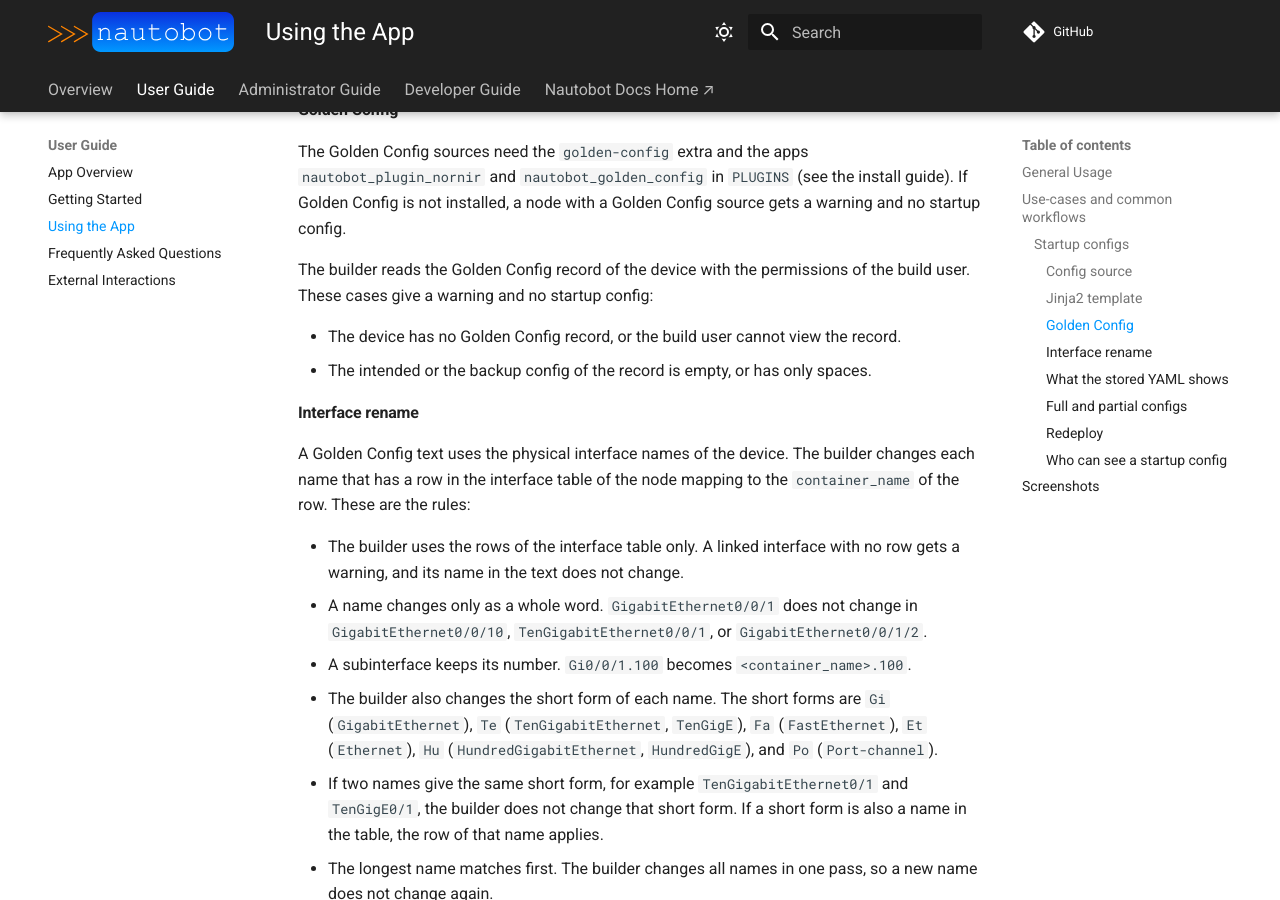
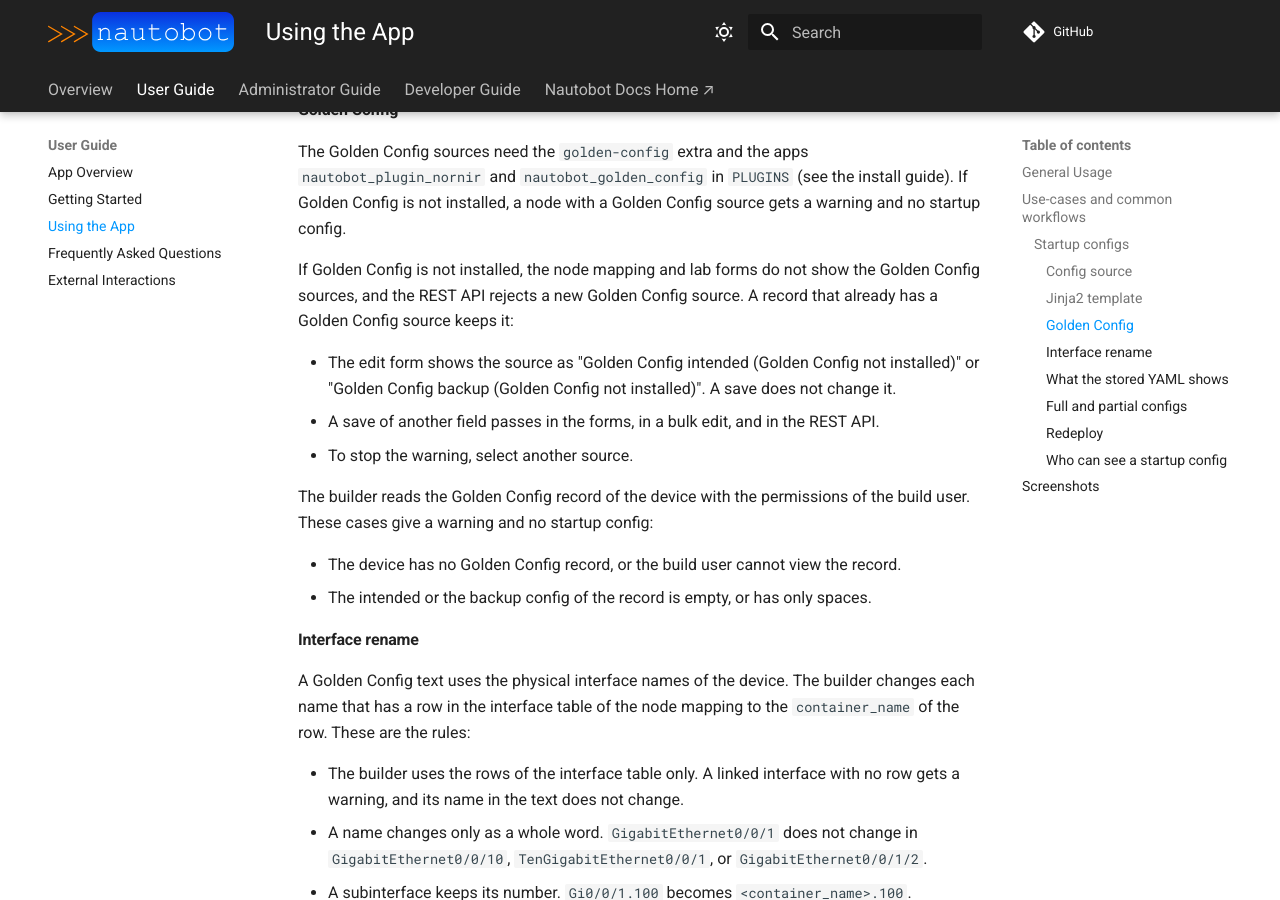
Before and after one commit to jtdub/nautobot-app-containerlab-orchestrator, an MkDocs documentation site: the page built from docs/user/app_use_cases.md, in a window 1280 px wide and 900 px high, scrolled down 1497 px. Built offline with MkDocs 1.6.1 and Material for MkDocs 9.7.7, drawn with Linux system fonts in a browser that asks for light colours; comment, search, counter and statistics services are not loaded.

Commit message:
64: Document the Golden Config sources when Golden Config is not installed (E1)
Claude-Session: https://claude.ai/code/session_015Wtbd2AbXxZ9u8rarE86by

```diff
--- a/docs/user/app_use_cases.md
+++ b/docs/user/app_use_cases.md
@@ -51,6 +51,14 @@ The render does not HTML-escape a value. So `a&b<c>` stays `a&b<c>`.
 The Golden Config sources need the `golden-config` extra and the apps `nautobot_plugin_nornir` and
 `nautobot_golden_config` in `PLUGINS` (see the install guide). If Golden Config is not installed, a node with a
 Golden Config source gets a warning and no startup config.
+
+If Golden Config is not installed, the node mapping and lab forms do not show the Golden Config sources, and the
+REST API rejects a new Golden Config source. A record that already has a Golden Config source keeps it:
+
+- The edit form shows the source as "Golden Config intended (Golden Config not installed)" or "Golden Config backup
+  (Golden Config not installed)". A save does not change it.
+- A save of another field passes in the forms, in a bulk edit, and in the REST API.
+- To stop the warning, select another source.
 
 The builder reads the Golden Config record of the device with the permissions of the build user. These cases give a
 warning and no startup config:
```
Also changed, not shown: 1 other file.
